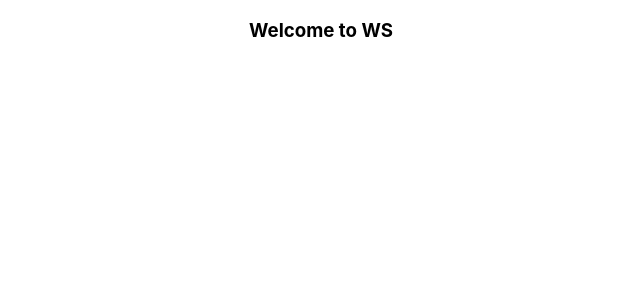
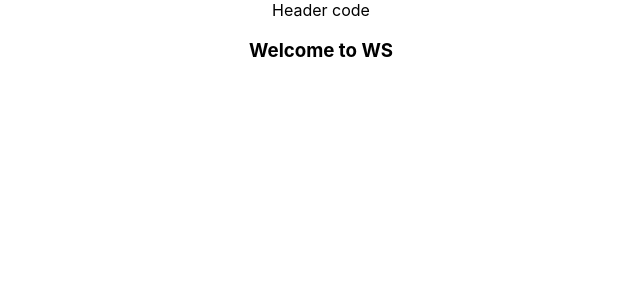
Before and after one commit to menahilansari/learn-my-app, a React (Create React App) app in the folder my-app/: page / in a window 1280 px wide. Shown: the top 300 px of the page, without its empty margins (319-959 px from the left). Built offline with nearby package versions, Linux system fonts and the light colour scheme.

Commit message:
Header.css & Header.jsx added

```diff
--- a/my-app/src/App.js
+++ b/my-app/src/App.js
@@ -1,9 +1,11 @@
 import logo from './logo.svg';
 import './App.css';
+import Header from'./Header';
 
 function App() {
   return (
     <div className="App">
+      <Header/>
     <h3 className='text-{40px} text-red-900 font-bold'>Welcome to WS</h3>
     </div>
   );
--- /dev/null
+++ b/my-app/src/Header.jsx
@@ -0,0 +1,7 @@
+import React from 'react'
+import'./Header.css'
+export default function Header(){
+    return(
+        <div>Header code</div>
+    )
+}
```
Also changed, not shown: my-app/src/Header.css (added).
